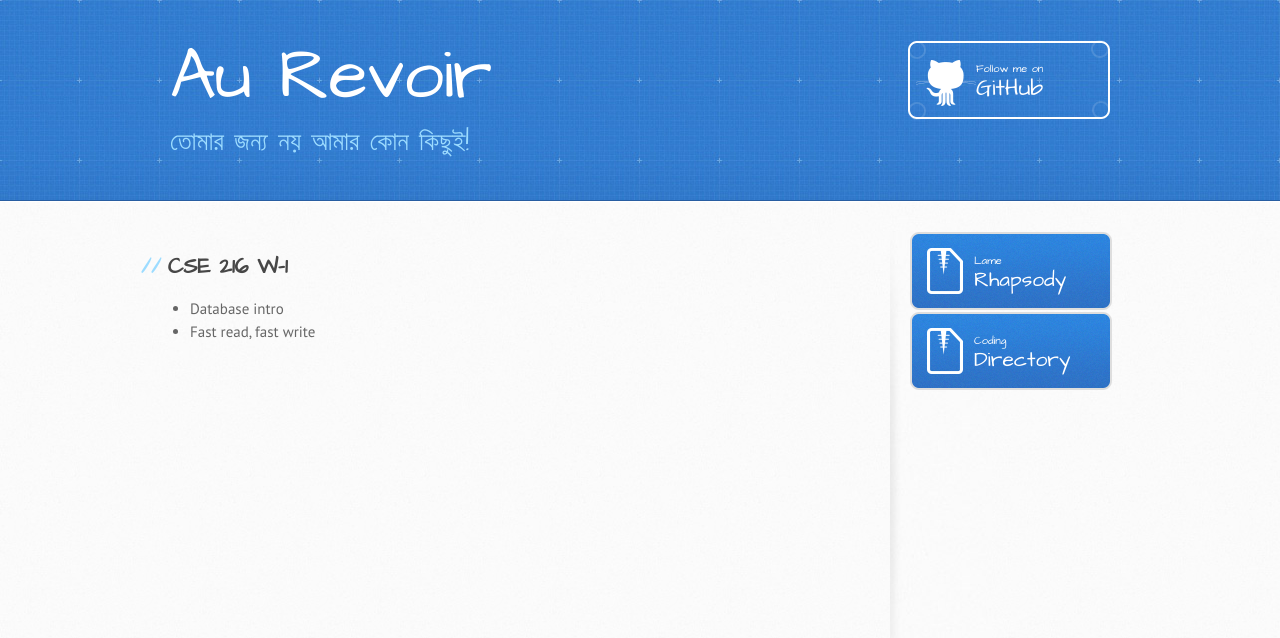
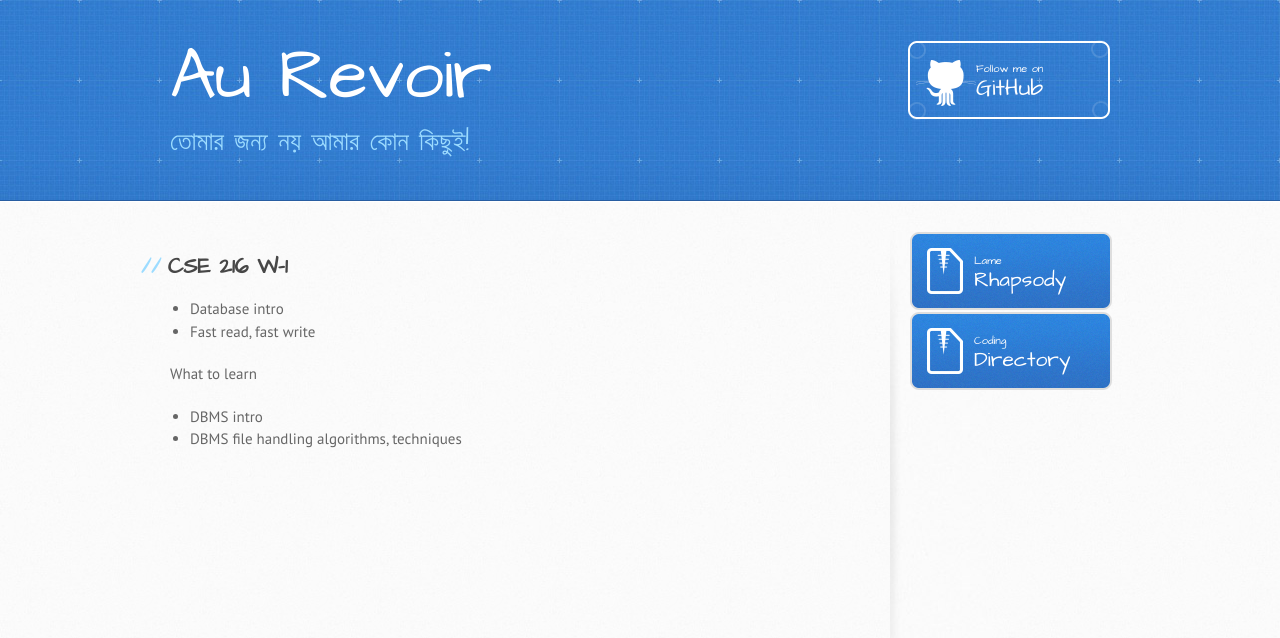
Before and after one commit to rebornplusplus/rebornplusplus.github.io, a Jekyll site: the page built from oscar/216/w-1.md, in a window 1280 px wide. Shown: the top 638 px of the page. Built offline with Jekyll 4.4.1, drawn with Linux system fonts in a browser that asks for light colours; some web fonts are replaced; our own code applies the rules of GitHub Pages for plain Markdown files.

Commit message:
Update w-1.md

```diff
--- a/oscar/216/w-1.md
+++ b/oscar/216/w-1.md
@@ -6,3 +6,7 @@ layout: default
 
 - Database intro
 - Fast read, fast write
+
+What to learn
+- DBMS intro
+- DBMS file handling algorithms, techniques
```
